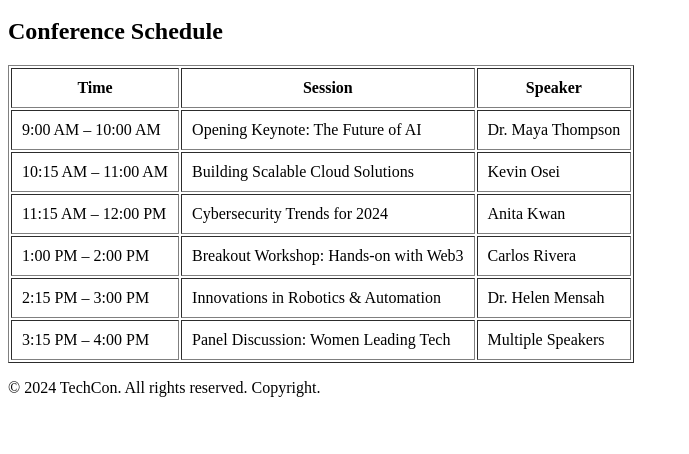
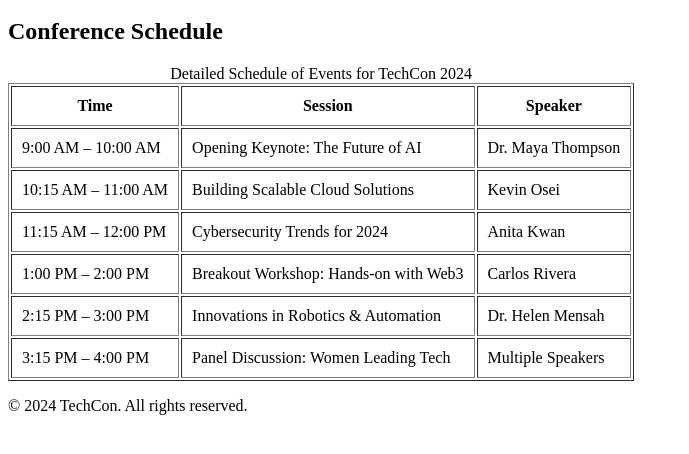
Before and after one commit to dev-baff/TechCon_HTML, a plain HTML site: page techcon_website/schedule.html in a window 1280 px wide. Shown: the part 154-608 px from the top of the page, without its empty margins (0-689 px from the left). Drawn offline with Linux system fonts and the light colour scheme.

Commit message:
Change made in schedule.html, caption and footer modified

```diff
--- a/techcon_website/schedule.html
+++ b/techcon_website/schedule.html
@@ -21,6 +21,9 @@
       <section>
         <h2>Conference Schedule</h2>
         <table border="1" cellpadding="10">
+          <caption>
+            Detailed Schedule of Events for TechCon 2024
+          </caption>
           <thead>
             <tr>
               <th scope="col">Time</th>
@@ -69,7 +72,7 @@
       </section>
     </main>
     <footer>
-      <p>© 2024 TechCon. All rights reserved. Copyright.</p>
+      <p>&copy; 2024 TechCon. All rights reserved.</p>
     </footer>
   </body>
 </html>
```
